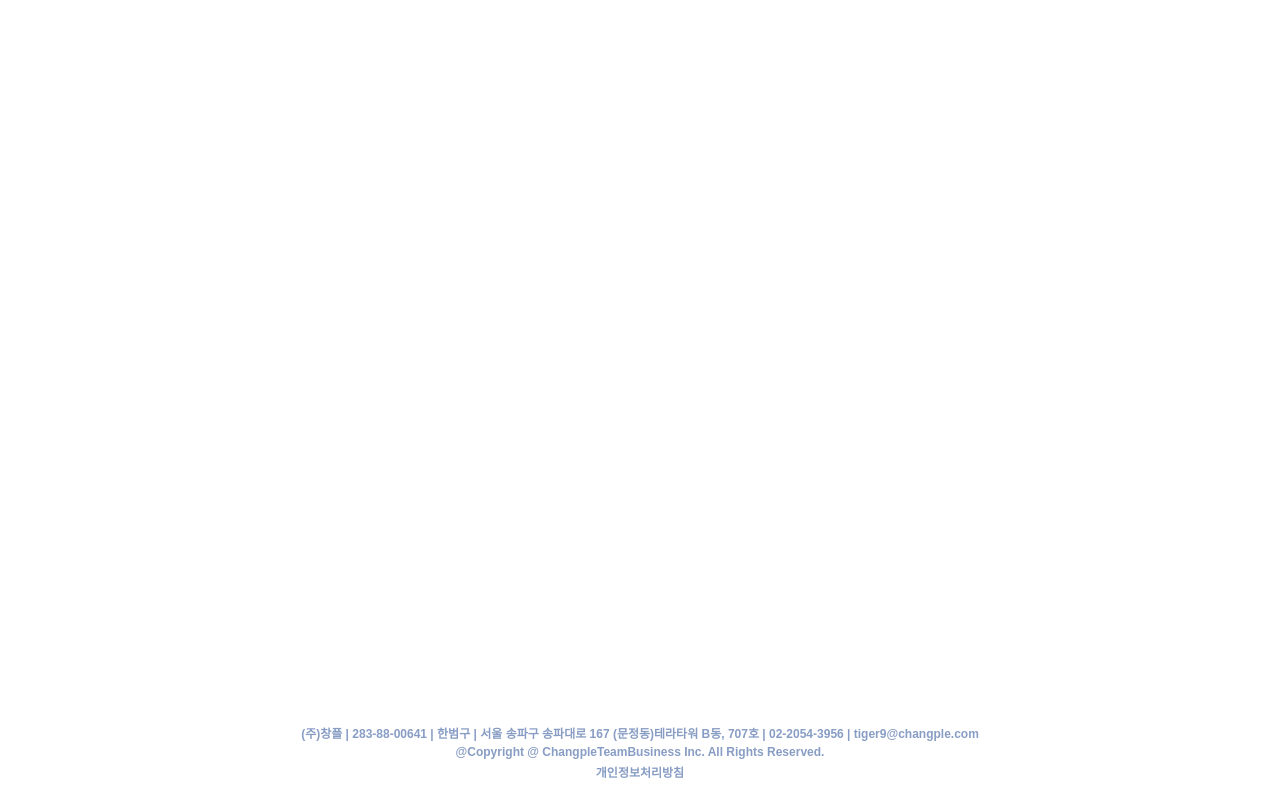
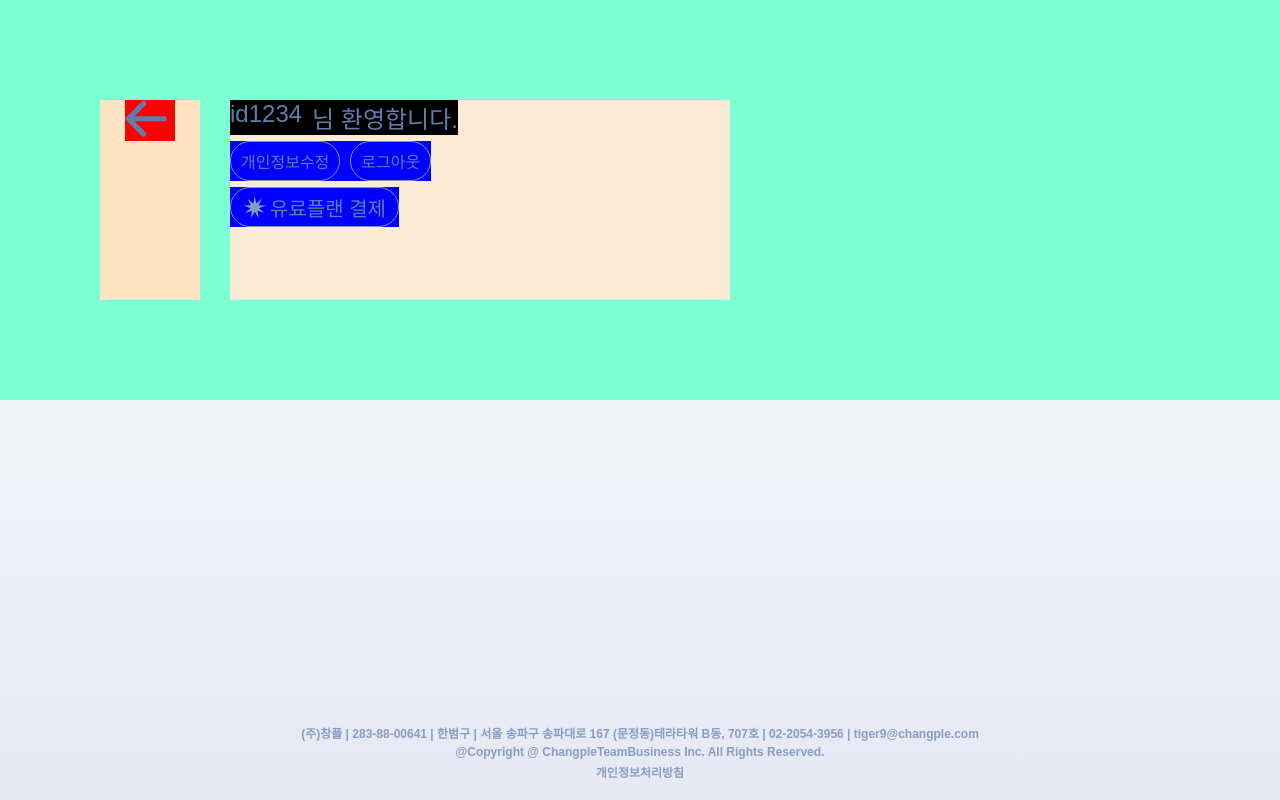
Before and after one commit to leetusik/changple, a Django app: template templates/mypage.html in a window 1280 px wide. Run offline with Django 4.2, Linux system fonts and the light colour scheme; the template is opened without the code that fills it, so the values that code supplies are empty.

Commit message:
mypage_04.05

```diff
--- a/static/css/mypage.css
+++ b/static/css/mypage.css
@@ -4,25 +4,137 @@
     padding: 0;
     box-sizing: border-box;
     font-family: 'Spoqa Han Sans Neo', sans-serif;
+}
 
-}
 
 body {
     min-height: 100vh;
     overflow-x: hidden;
     overflow-y: hidden;
-}
-
-.main {
     width: 100%;
     min-height: 100vh;
     position: relative;
-    background: linear-gradient(180deg, rgba(250, 250, 250, 0.4) 19%, rgba(194, 202, 225, 0.4) 95%); /* 배경색에 투명도 적용 */
+    background: linear-gradient(180deg, rgba(250, 250, 250, 0.4) 19%, rgba(194, 202, 225, 0.4) 95%);
     overflow: hidden;
     display: flex;
     flex-direction: column;
-    overflow-y: hidden; /* Disable scrolling */
+    overflow-y: hidden;
 }
+
+/*-----------------------------*/
+.profile-container {
+    background-color: aquamarine;
+    width: 100%;
+    height: 400px;
+    display: flex;
+    flex-direction: row;
+    gap: 30px;
+    padding: 100px;
+}
+
+/*-----------------------------*/
+.arrow-block {
+    display: flex;
+    flex-direction: column;
+    align-items: center;
+    background-color: bisque ;
+    width: 100px;
+    height: 200px;
+}
+.arrow-icon {
+    background-color: red;
+    width: 50px;
+    height: auto;
+}
+
+/*-----------------------------*/
+.profile-block {
+    background-color: antiquewhite;
+    display: flex;
+    flex-direction: column;
+    width: 500px;
+    height: 200px;
+    gap: 6px;
+}
+.profile-id-area {
+    background-color: black;
+    display: flex;
+    flex-direction: row;
+    width: fit-content;
+    height: auto;
+    gap:10px;
+}
+.profile-id {
+    font-size: 24px;
+    color:#617DAE;
+    ;
+}
+.profile-subtext {
+    font-size: 24px;
+    color: #617DAE;
+}
+/*-------------*/
+.profile-btn-area {
+    background-color: blue;
+    display: flex;
+    flex-direction: row;
+    width: fit-content;
+    height: auto;
+    gap:10px;
+}
+.profile-edit-btn, .logout-btn {
+    display: flex;
+    flex-direction: column;
+    align-items: center;
+    justify-content: center;
+    width: fit-content;
+    height: 40px;
+    border-radius: 30px;
+    border-style: solid;
+    border-color: #8097c0;
+    border-width: 1px;
+    padding: 10px;
+}
+.profile-edit-btn, .logout-btn p {
+    color: #617DAE;
+}
+/*-------------*/
+.pay-btn-area {
+    background-color: blue;
+    display: flex;
+    flex-direction: row;
+    width: fit-content;
+    height: auto;
+    gap:10px;
+}
+.pay-btn {
+    display: flex;
+    flex-direction: row;
+    align-items: center;
+    justify-content: center;
+    width: fit-content;
+    height: 40px;
+    border-radius: 30px;
+    border-style: solid;
+    border-color: #8097c0;
+    border-width: 1px;
+    padding: 12px;
+    gap: 4px;
+}
+.pay-btn p {
+    color: #617DAE;
+    font-size: 20px;
+}
+
+
+
+
+
+
+
+
+
+
 
 footer {
     font-size: 12px;
--- a/templates/mypage.html
+++ b/templates/mypage.html
@@ -9,10 +9,57 @@
 </head>
 
 <body>
-    {% comment %} <div class="main"> {% endcomment %}
+    <div class="profile-container">
+
+        <div class="arrow-block">
+            <div class="arrow-icon">
+                <svg width="42" height="37" viewBox="0 0 42 37" fill="none" xmlns="http://www.w3.org/2000/svg">
+                    <path fill-rule="evenodd" clip-rule="evenodd" d="M20.543 36.0035C20.0605 36.4859 19.4062 36.7568 18.7239 36.7568C18.0416 36.7568 17.3873 36.4859 16.9048 36.0035L1.46672 20.5654C0.984356 20.0829 0.713379 19.4286 0.713379 18.7463C0.713379 18.064 0.984356 17.4097 1.46672 16.9272L16.9048 1.48911C17.3901 1.02042 18.04 0.76107 18.7147 0.766933C19.3893 0.772795 20.0346 1.0434 20.5117 1.52045C20.9887 1.99751 21.2593 2.64286 21.2652 3.31749C21.2711 3.99213 21.0117 4.64207 20.543 5.12735L9.49709 16.1733L39.308 16.1733C39.9904 16.1733 40.6449 16.4444 41.1274 16.9269C41.6099 17.4094 41.881 18.0639 41.881 18.7463C41.881 19.4287 41.6099 20.0832 41.1274 20.5657C40.6449 21.0482 39.9904 21.3193 39.308 21.3193L9.49709 21.3193L20.543 32.3653C21.0254 32.8478 21.2964 33.5021 21.2964 34.1844C21.2964 34.8666 21.0254 35.521 20.543 36.0035Z" fill="#617DAE"/>
+                    </svg>
+
+            </div>
+        </div>
+
+        <div class="profile-block">
+            <div class="profile-id-area">
+                <p class="profile-id">
+                    id1234
+                </p>
+                <p class="profile-subtext">
+                    님 환영합니다.
+                </p>
+            </div>
+
+            <div class="profile-btn-area">
+                <btn class="profile-edit-btn">
+                    <p>
+                        개인정보수정
+                    </p>
+                </btn>
+                <btn class="logout-btn">
+                    <p>
+                        로그아웃
+                    </p>
+                </btn>
+            </div>
+
+            <div class="pay-btn-area">
+                <btn class="pay-btn">
+                    <svg width="23" height="22" viewBox="0 0 23 22" fill="none" xmlns="http://www.w3.org/2000/svg">
+                        <path d="M11.7339 0.200195L13.2023 7.40581L18.9589 2.82986L15.452 9.29355L22.8032 9.48839L15.962 12.1857L21.4681 17.0602L14.4936 14.7291L15.5782 22.0023L11.7339 15.7335L7.88962 22.0023L8.97425 14.7291L1.9998 17.0602L7.50585 12.1857L0.664688 9.48839L8.01582 9.29355L4.50899 2.82986L10.2655 7.40581L11.7339 0.200195Z" fill="#889DC4"/>
+                        </svg>
+
+                    <p>
+                        유료플랜 결제
+                    </p>
+                </btn>
+            </div>
 
 
-    {% comment %} </div> {% endcomment %}
+        </div>
+
+
+    </div>
 
 
 
```
Also changed, not shown: static/img/back-arrow.svg (added).
